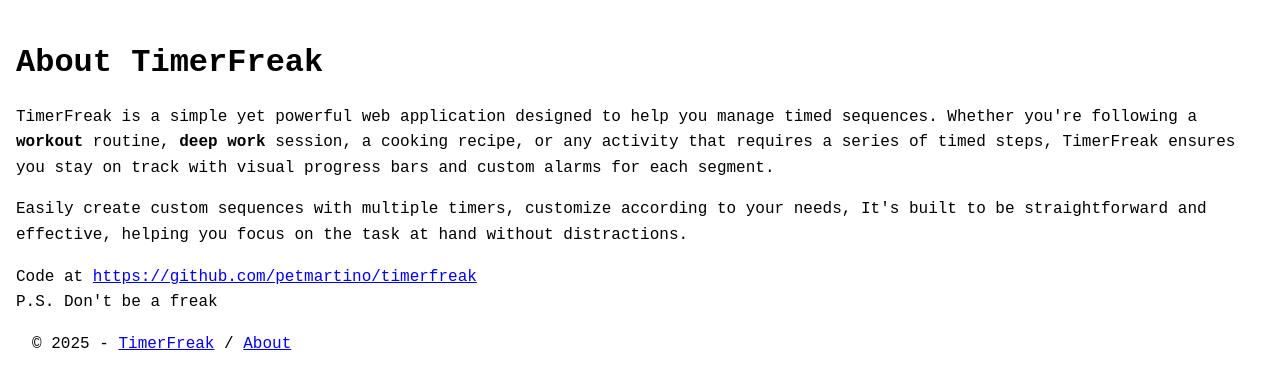
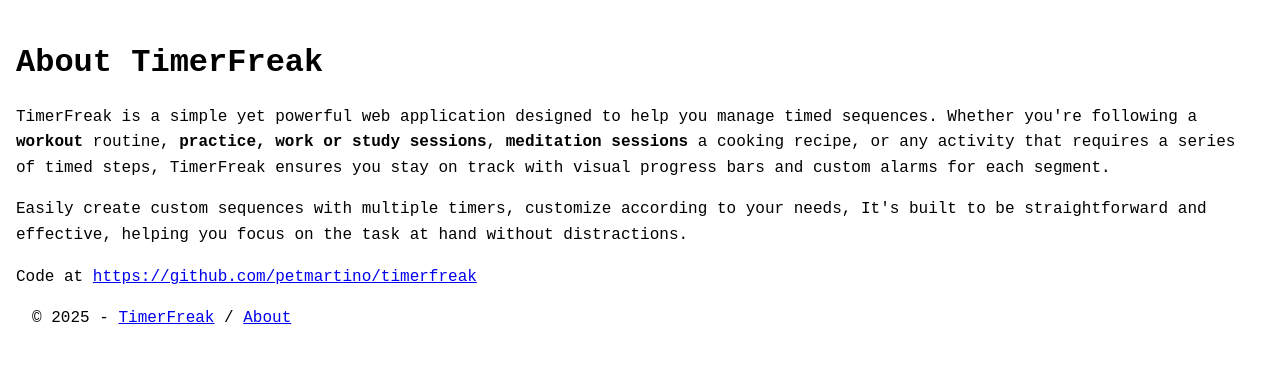
Before and after one commit to petmartino/timerfreak, a Flask app: page /about in a window 1280 px wide. Shown: the top 389 px of the page. Run offline with Flask 3, Linux system fonts and the light colour scheme.

Commit message:
Automated deploy: Tue Jun  3 02:38:00 AM CST 2025

```diff
--- a/templates/about.html
+++ b/templates/about.html
@@ -32,7 +32,7 @@
     <h1>About TimerFreak</h1>
     <p>
         TimerFreak is a simple yet powerful web application designed to help you manage timed sequences.
-        Whether you're following a <strong>workout</strong> routine, <strong>deep work</strong> session, a cooking recipe, or any activity that requires a series of timed
+        Whether you're following a <strong>workout</strong> routine, <strong>practice, work or study sessions</strong>, <strong>meditation sessions</strong> a cooking recipe, or any activity that requires a series of timed
         steps,
         TimerFreak ensures you stay on track with visual progress bars and custom alarms for each segment.
     </p>
@@ -40,7 +40,7 @@
         Easily create custom sequences with multiple timers, customize according to your needs,
         It's built to be straightforward and effective, helping you focus on the task at hand without distractions. </p><p>Code at <a href="https://github.com/petmartino/timerfreak">https://github.com/petmartino/timerfreak</a>
         <br>
-        P.S. Don't be a freak
+
     </p>
     {% include 'footer.html' %}
 </body>
```
